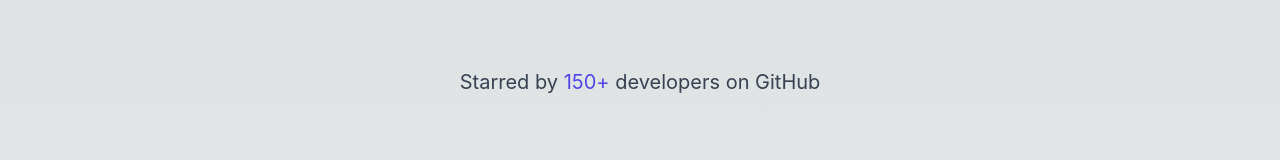
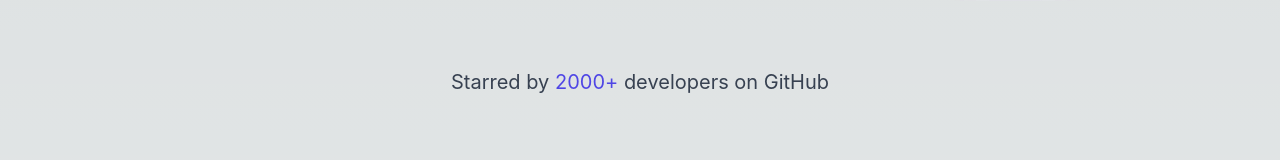
Before and after one commit to rsxdalv/tts-generation-webui, a Next.js app: page / in a window 1280 px wide. Shown: the part 749-909 px from the top of the page. Built offline with nearby package versions, Linux system fonts and the light colour scheme.

Commit message:
update number

```diff
--- a/src/components/hero.tsx
+++ b/src/components/hero.tsx
@@ -274,7 +274,7 @@
       <Container>
         <div className="flex flex-col justify-center">
           <div className="text-xl text-center text-gray-700 dark:text-white">
-            Starred by <span className="text-indigo-600">150+</span> developers
+            Starred by <span className="text-indigo-600">2000+</span> developers
             on GitHub
           </div>
           {/*
```
